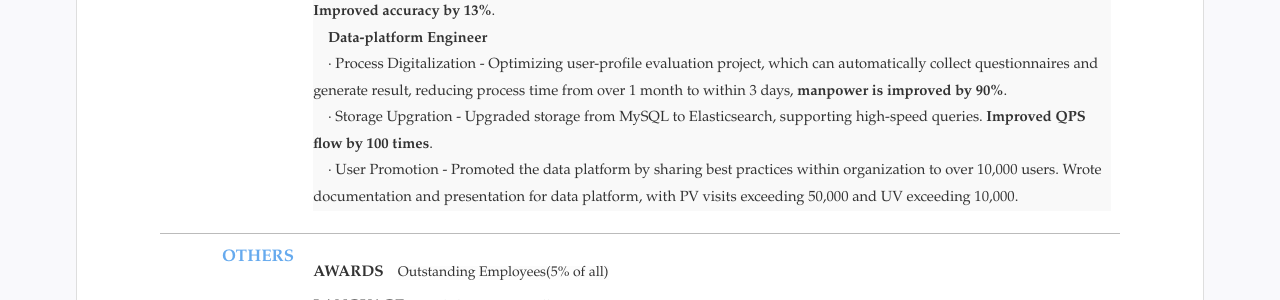
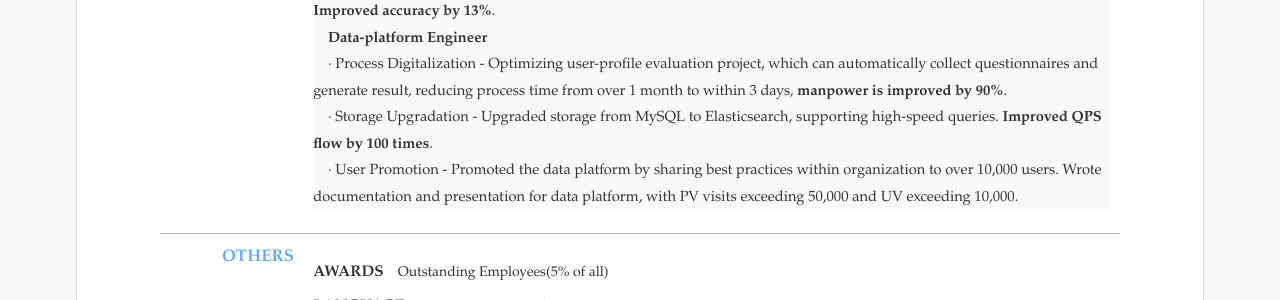
Before and after one commit to hazelyang518/eng_cv, a Jekyll site: the page built from index.html, in a window 1280 px wide. Shown: the part 1061-1361 px from the top of the page. Built offline with Jekyll 4.4.1, drawn with Linux system fonts in a browser that asks for light colours.

Commit message:
Update resume.yml

```diff
--- a/_data/resume.yml
+++ b/_data/resume.yml
@@ -102,7 +102,7 @@ main: #简历主要内容，
             · User Research - Conducting user research among app users. Collected over 10,000 questionnaires result. Measured feedback reliability and user-profile accuracy. Provided data insights for improvement of users' interest on items. <strong>Improved accuracy by 13%</strong>. <br>  &nbsp &nbsp
             <strong>Data-platform Engineer</strong>  <br>  &nbsp &nbsp
             · Process Digitalization - Optimizing user-profile evaluation project, which can automatically collect questionnaires and generate result, reducing process time from over 1 month to within 3 days, <strong>manpower is improved by 90%</strong>.<br>  &nbsp &nbsp
-            · Storage Upgration - Upgraded storage from MySQL to Elasticsearch, supporting high-speed queries. <strong>Improved QPS flow by 100 times</strong>. <br>  &nbsp &nbsp
+            · Storage Upgradation - Upgraded storage from MySQL to Elasticsearch, supporting high-speed queries. <strong>Improved QPS flow by 100 times</strong>. <br>  &nbsp &nbsp
             · User Promotion - Promoted the data platform by sharing best practices within organization to over 10,000 users. Wrote documentation and presentation for data platform, with PV visits exceeding 50,000 and UV exceeding 10,000.
 
     open: open
```
